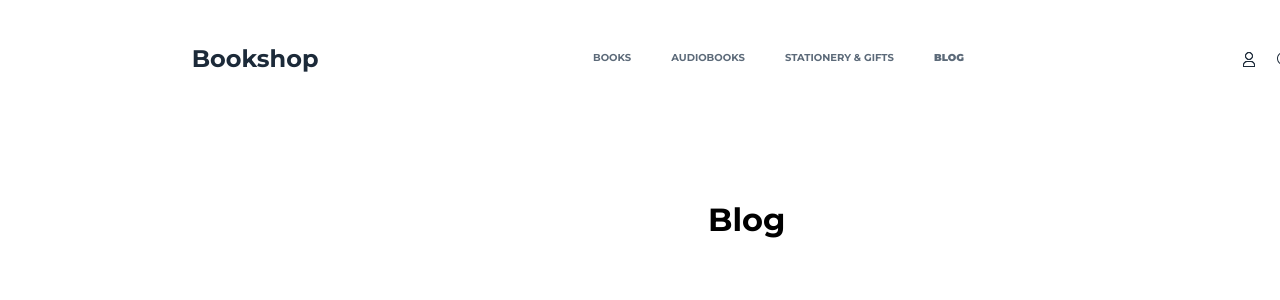
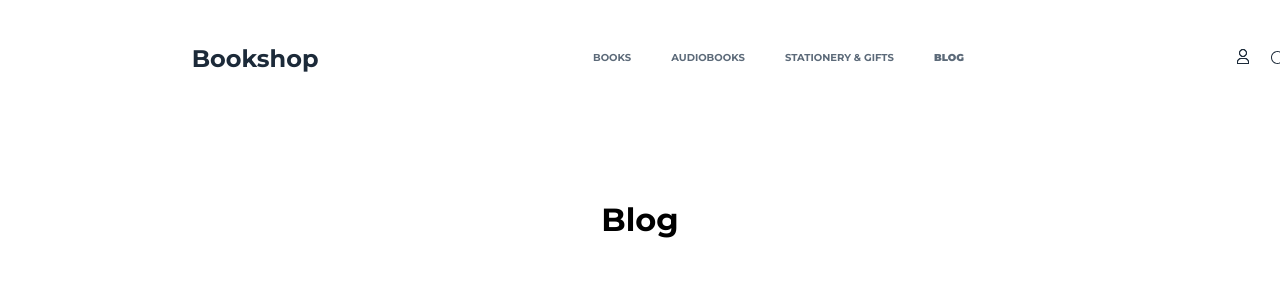
Before and after one commit to BatanAndrei/nextjs-redux-bookstore-on-the-google-books, a Next.js app: page /blog in a window 1280 px wide. Shown: the top 300 px of the page. Built offline with nearby package versions, Linux system fonts and the light colour scheme.

Commit message:
initial commit

```diff
--- a/app/globals.css
+++ b/app/globals.css
@@ -1,3 +1,5 @@
 .global {
-    margin: 200px 0px 0px 700px;
+    display: flex;
+    justify-content: center;
+    margin-top: 200px;
 }
--- a/app/stationery/page.tsx
+++ b/app/stationery/page.tsx
@@ -1,5 +1,5 @@
 export default function Stationery() {
     return (
-        <h1 className="global">Stationery</h1>
+        <h1 className="global">Stationery & gifts</h1>
     )
 }
--- a/components/Theheader/Theheader.tsx
+++ b/components/Theheader/Theheader.tsx
@@ -26,9 +26,9 @@ export default function Theheader() {
                     <li className={styles.navLinksItems}><Link className={styles.navLinksDecorationItems+ ' ' +clsx(styles.navLinksItems, {[styles.navLinksItemBooks]: pathname === "/blog"})} href="/blog">blog</Link></li>
                 </ul>
                 <div className={styles.navIinfo}>
-                    <button className={styles.navIinfoUser}><Link href="/profile"><SvgUser /></Link></button>
-                    <button className={styles.navInfoSearch}><SvgSearch /></button>
-                    <button className={styles.navInfoCart}><Link href="/cart"><SvgCart /></Link></button>
+                    <Link className={clsx({[styles.disabled]: pathname === "/profile"})} href="/profile"><SvgUser /></Link>
+                    <Link className={styles.navInfoSearch} href=""><SvgSearch /></Link>
+                    <Link className={clsx({[styles.disabled]: pathname === "/cart"})} href="/cart"><SvgCart /></Link>
                     <div className={styles.navInfoCartFlag}>0</div>
                 </div>
             </nav>
--- a/components/Theheader/theheader.module.css
+++ b/components/Theheader/theheader.module.css
@@ -30,14 +30,6 @@
     padding: 0px;
 }
 
-.navLinksDecorationItems.navLinksItemBooks {
-    font-weight: 900;
-    /* font-size: 10px;
-    line-height: 12px;
-    text-transform: uppercase;
-    list-style: none; */
-}
-
 .navLinksItems {
     font-weight: 700;
     font-size: 10px;
@@ -52,20 +44,22 @@
     color: #5C6A79;
 }
 
+.navLinksDecorationItems.navLinksItemBooks {
+    font-weight: 900;
+    pointer-events: none;
+}
+
+
+.disabled {
+    pointer-events: none;
+}
+
 .navIinfo {
     display: flex;
     align-items: center;
     justify-content: space-between;
     width: 121px;
     height: 13px;
-}
-
-.navIinfoUser {
-    width: 12px;
-    height: 15px;
-    border: none;
-    cursor: pointer;
-    background-color: white;
 }
 
 .navInfoSearch {
```
